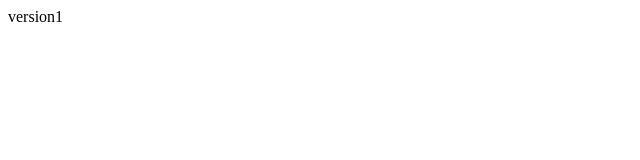
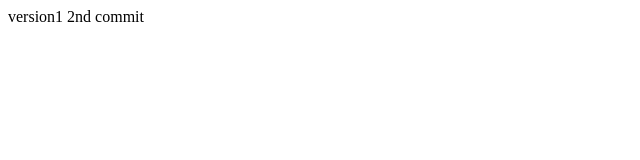
Before and after one commit to HarshalJadhav99/GitConflict, a plain HTML site: page index.html in a window 1280 px wide. Shown: the full height of the page, 0-640 px from the left. Drawn offline with Linux system fonts and the light colour scheme.

Commit message:
master -2nd commit

```diff
--- a/index.html
+++ b/index.html
@@ -7,6 +7,6 @@
     <title>Document</title>
 </head>
 <body>
-    version1
+    version1 2nd commit
 </body>
 </html>
```
